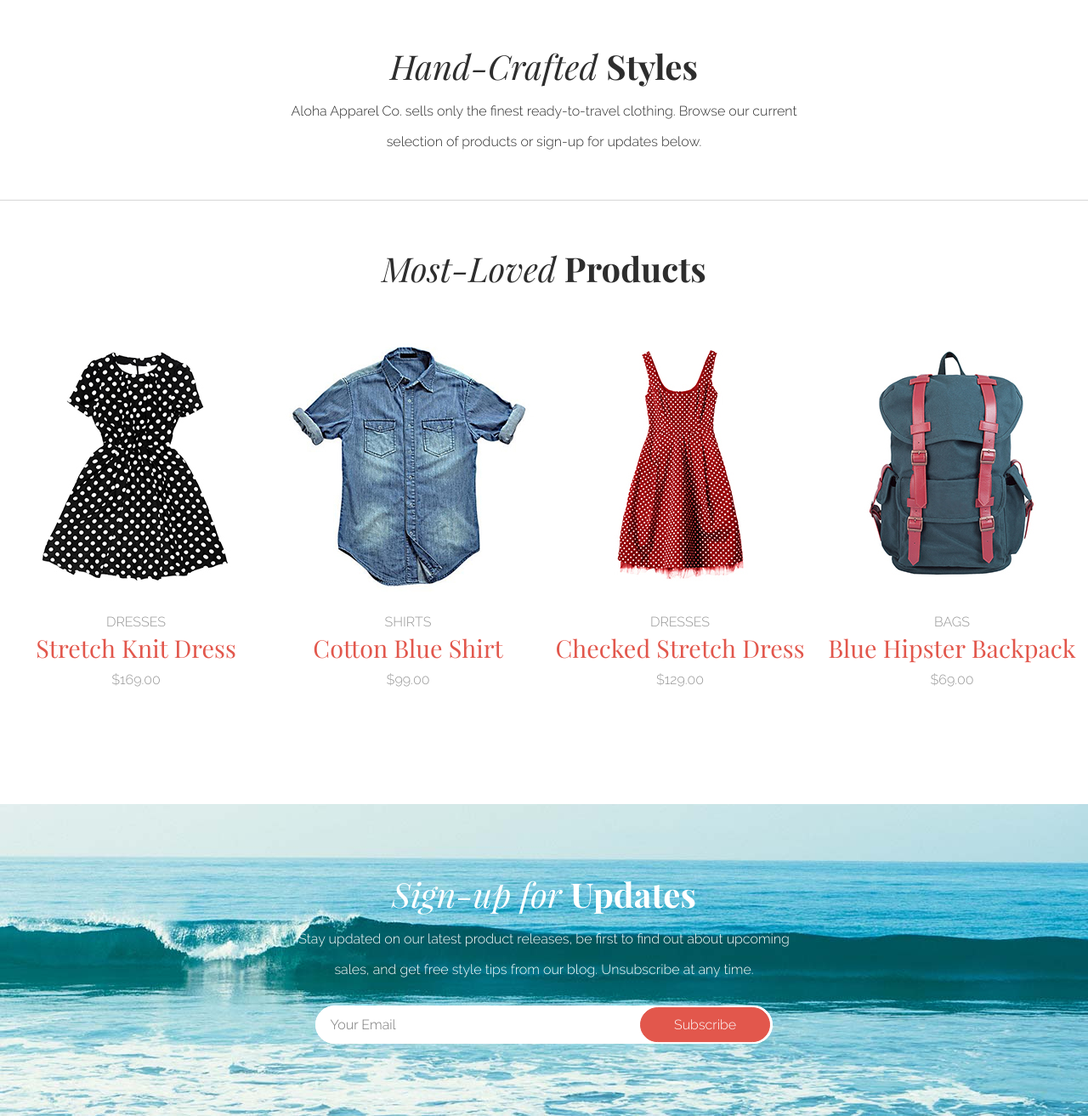
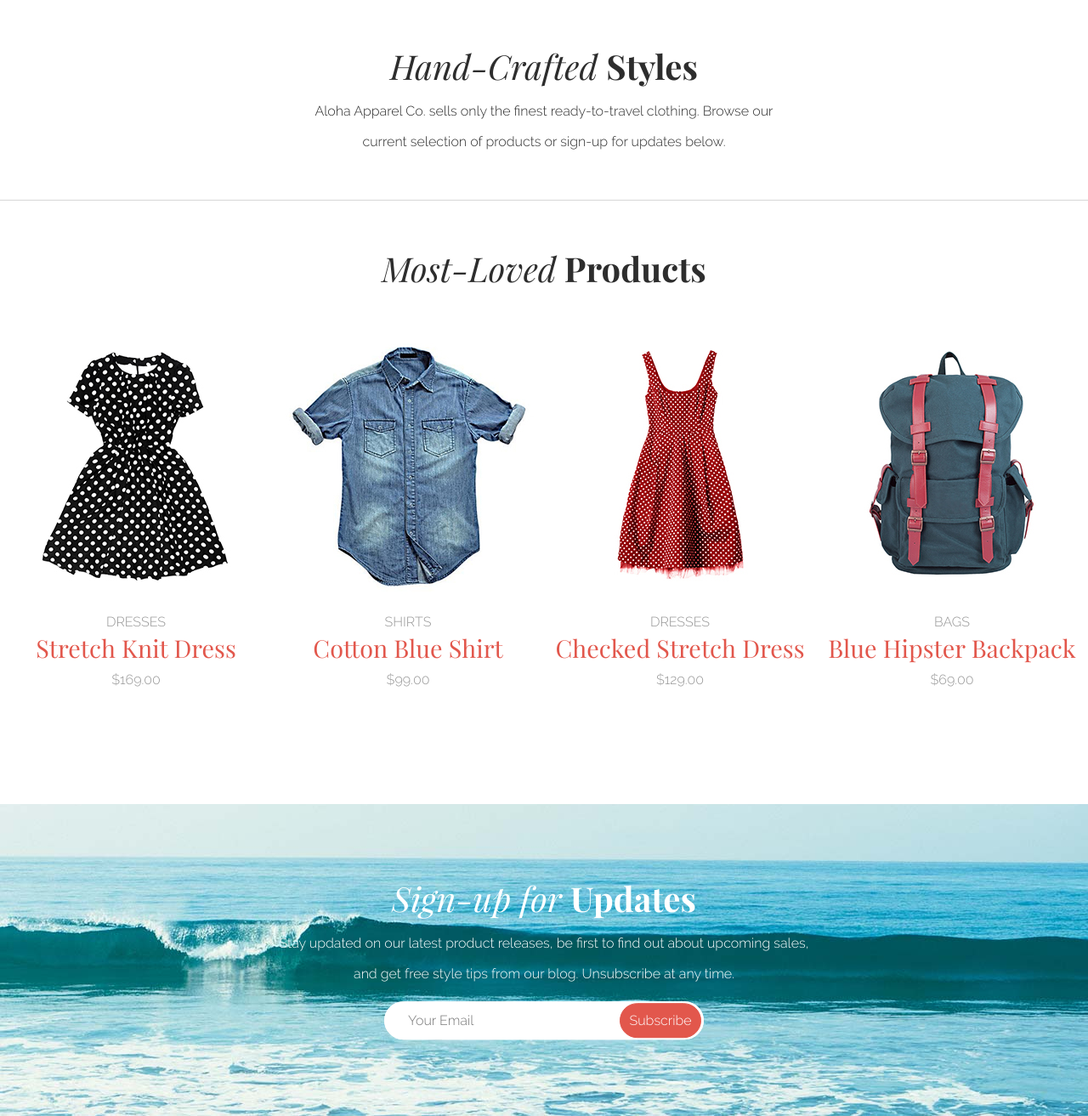
Before and after one commit to annakviese/Aloha-Apparel, a plain HTML site: page index.html in a window 1280 px wide. Shown: the part 652-1965 px from the top of the page at 85% size. Drawn offline with Linux system fonts and the light colour scheme.

Commit message:
Updated signup form styling for desktop

```diff
--- a/index.html
+++ b/index.html
@@ -80,8 +80,7 @@
 			<div class = "signup-text-container">
 				<span class = "italictitle">Sign-up for </span>
 				<span class = "boldtitle"> Updates</span>
-				<p>Stay updated on our latest product releases, be first to find out about upcoming <br>
-			sales, and get free style tips from our blog. Unsubscribe at any time.</p>
+				<p>Stay updated on our latest product releases, be first to find out about upcoming sales, and get free style tips from our blog. Unsubscribe at any time.</p>
 
 				<form>
 					<span class = "signup_form">
--- a/style.css
+++ b/style.css
@@ -110,7 +110,7 @@ header{
 	padding-bottom: 50px;
 }
 .hand-crafted p{
-	width: 50%;
+	width: 80%;
 	text-align: center;
 	display: block;
 	margin-left: auto;
@@ -179,6 +179,7 @@ header{
 
 
 form {
+	width: 100%;
 	margin-top:2%;
     margin-left: auto;
     margin-right: auto;
@@ -188,12 +189,12 @@ form {
     border: 1px solid white;
     border-radius: 50px;
     background-color: white;
-    padding: 1% 0.1%;
+    padding: 1%;
 }
 
 input[type=email] {
-	width: 28%;
-	font-size: 1rem;
+	width: 45%;
+	font-size: 0.8rem;
    	font-family: 'ralewaylight';
    	margin-left: 1%;
    	border:none;
@@ -205,9 +206,10 @@ button {
 	border-radius: 50px;
 	border: 1px solid #e2574c;
 	color: white;
-	font-size: 1rem;
+	font-size: 0.8rem;
     font-family: 'ralewaylight';
-    width: 12%;
+    margin-top: -1%;
+    margin-right: -0.8%;
     padding: 0.8%;
 }
 
@@ -300,9 +302,30 @@ h2 {
 	width: 100%;
 }
 
+.hand-crafted p{
+	width: 50%;
+}
+
 .most-loved li {
 	float: left;
 	display: inline-block;
+}
+
+/* signup section changes*/
+
+.signup p {
+	width: 50%;
+	display: block;
+	margin-left: auto;
+	margin-right: auto;
+}
+input[type=email] {
+	font-size: 1rem;
+	width: 27%;
+}
+
+button {
+	font-size: 1rem;
 }
 
 .info {
@@ -355,6 +378,14 @@ h2 {
 /*Below is for the Desktop*/
 @media screen and (min-width: 1240px) {
 
+.hand-crafted p{
+	width: 45%;
+}
+
 .most-loved li {
 	width: 25%;
 }
+
+input[type=email] {
+width: 19%;
+}
```
